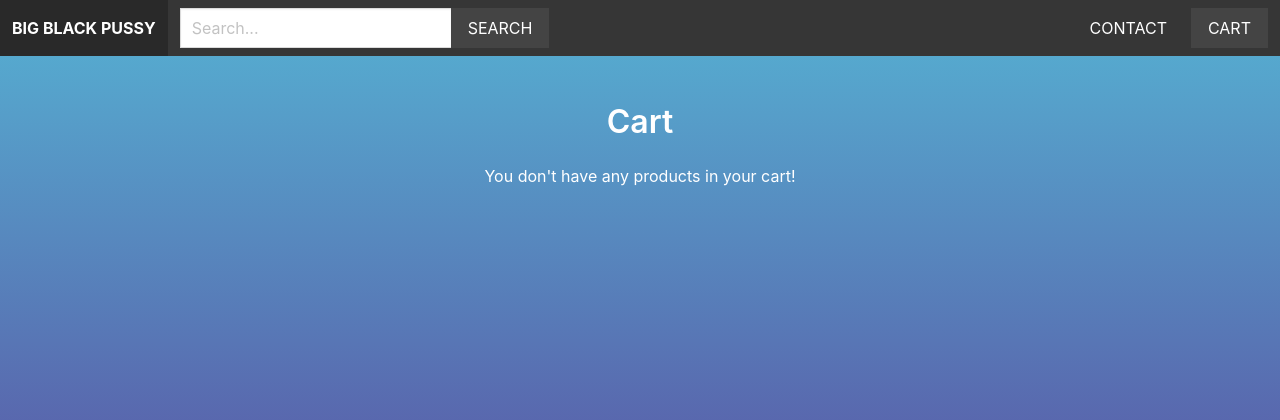
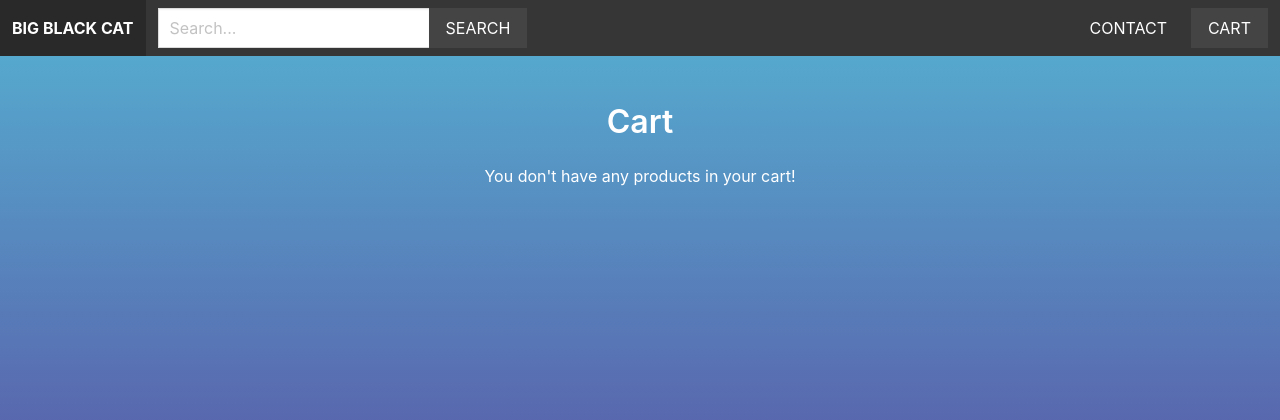
Before and after one commit to negative0101/e-commerce-website, a Django app: template multi_vendor/templates/cart/cart.html in a window 1280 px wide. Shown: the top 420 px of the page. Run offline with Django 4.2, Linux system fonts and the light colour scheme; the template is opened without the code that fills it, so the values that code supplies are empty; some libraries are stand-ins or nearby versions.

Commit message:
fixed allowed hosts

```diff
--- a/multi_vendor/multi_vendor/settings.py
+++ b/multi_vendor/multi_vendor/settings.py
@@ -11,7 +11,7 @@ SECRET_KEY = 'django-insecure-nz!c_oe3n7c^cm@7s%7tt8qd*p3$4l0aixdop2i#woicqww710
 DEBUG = True
 
 ALLOWED_HOSTS = ['127.0.0.1',
-                 'bigblackpussy.herokuapp.com', ]
+                 'bigblackcat.herokuapp.com', ]
 
 INSTALLED_APPS = [
     'django.contrib.admin',
--- a/multi_vendor/templates/base.html
+++ b/multi_vendor/templates/base.html
@@ -16,7 +16,7 @@
     <div id="content-wrap">
         <nav class="navbar is-dark">
             <div class="navbar-brand">
-                <a href="/" class="navbar-item"><strong>Big Black Pussy</strong></a>
+                <a href="/" class="navbar-item"><strong>Big Black Cat</strong></a>
 
                 <a role="button" class="navbar-burger" aria-label="menu" aria-expanded="false"
                    data-target="main-navbar">
```
